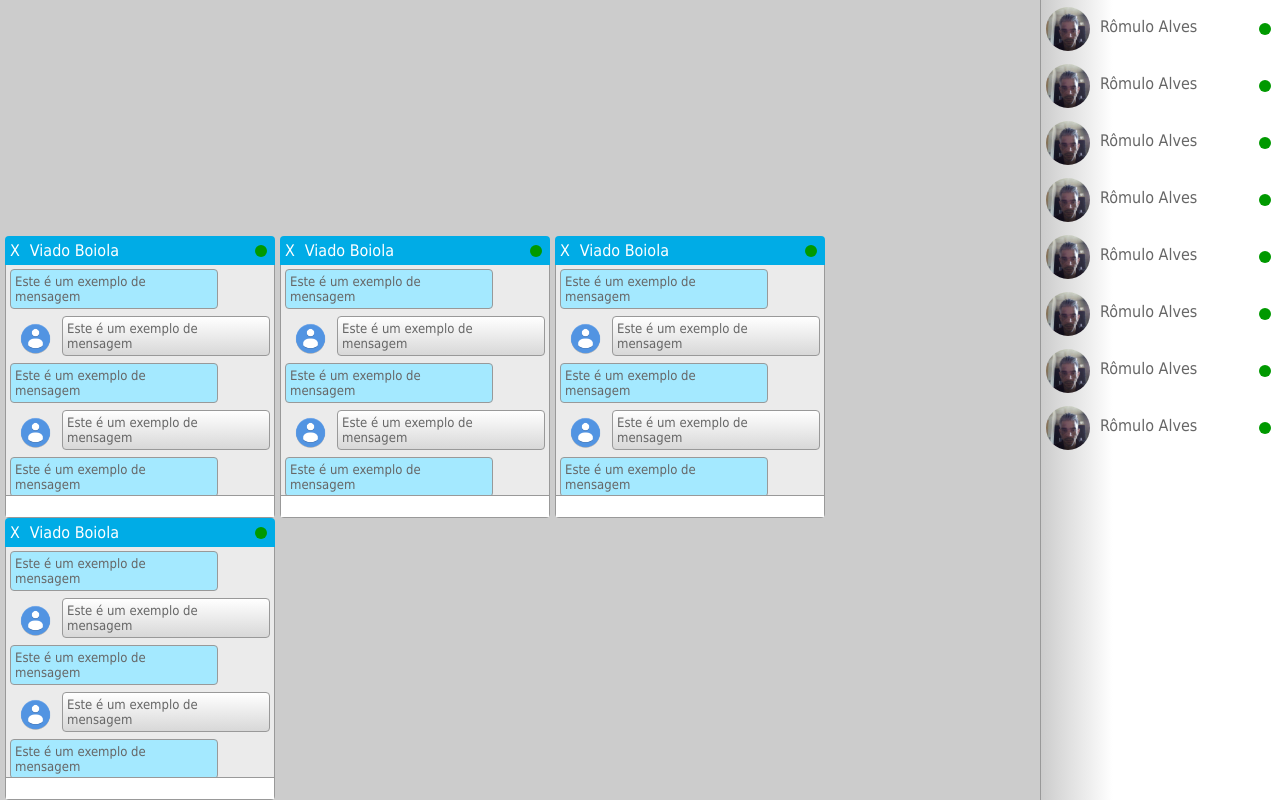
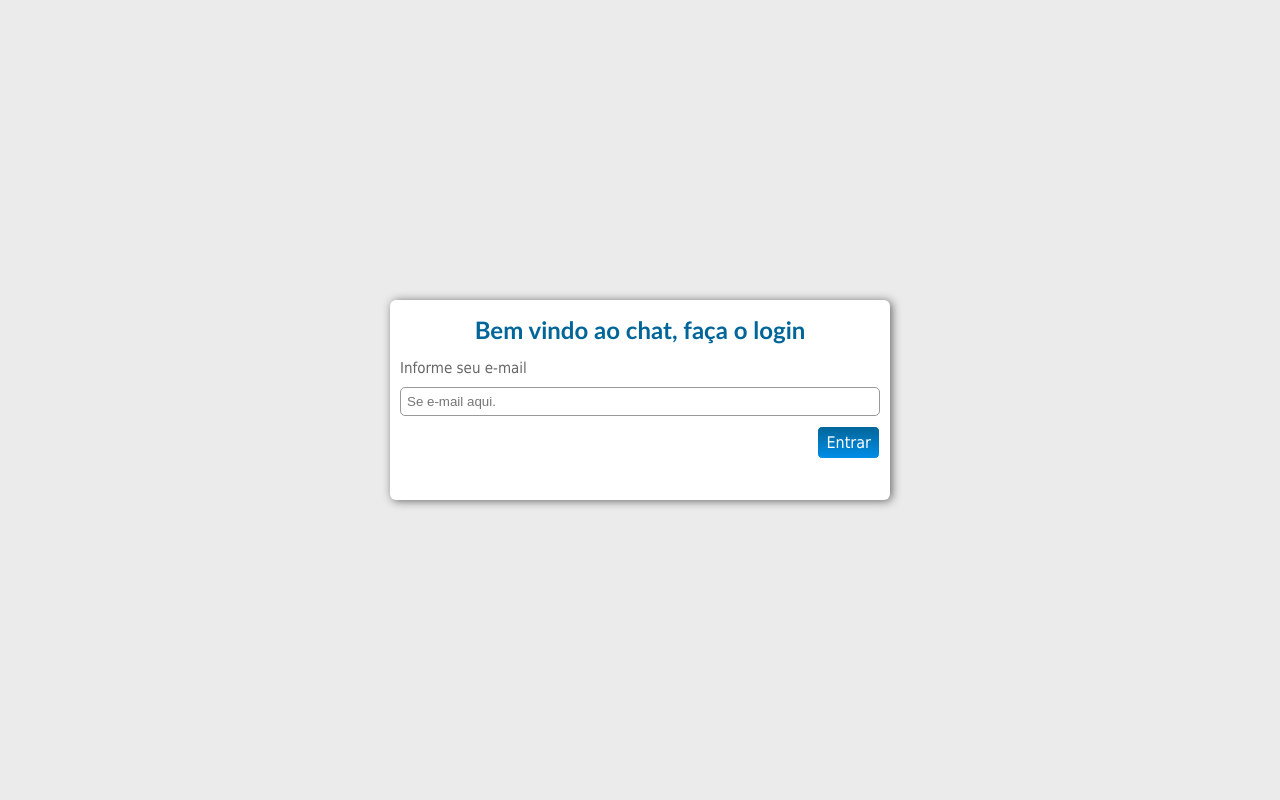
Before and after one commit to romuloalves2705/projetochat, a PHP site: page / in a window 1280 px wide. Run offline with PHP 8.4, Linux system fonts and the light colour scheme.

Commit message:
form login

```diff
--- a/classes/BD.class.php
+++ b/classes/BD.class.php
@@ -4,7 +4,7 @@
 
       public function __construct(){}
 
-      public static function conn() {
+      public static function conn(){
          if(is_null(self::$conn)) {
             self::$conn = new PDO('mysql:host='.HOST.';dbname='.DB.'', ''.USER.'', ''.PASS.'');
          }
--- a/css/style.css
+++ b/css/style.css
@@ -158,6 +158,24 @@ background: #ccc;
    background: #a4e9ff;
 }
 
+.mensagens::-webkit-scrollbar {
+   width: 5px;
+}
+
+.mensagens::-webkit-scrollbar-track {
+   background-color: #666;
+   border-left: 0.5px solid #ebebeb;
+   border-right: 0.5px solid #ebebeb;
+}
+
+.mensagens::-webkit-scrollbar-thumb {
+   background-color: #666;
+}
+
+.mensagens::-webkit-scrollbar-thumb:hover {
+   background-color: #069;
+}
+
 .mensagens ul li .imgSmall {
    position: absolute;
    width: 35px;
@@ -184,90 +202,3 @@ background: #ccc;
    border: 1px solid #999;
    outline: none;
 }
-
-/*.window .header_window {
-   float: left;
-   background: #00ACE6;
-   padding: 5px;
-   width: 270px;
-   position: relative;
-}
-
-.window .header_window .close {
-   text-decoration: none;
-   float: left;
-   color: white;
-   font: 16px Tahoma, arial;
-   padding: 0 10px 0 0;
-}
-
-.window .header_window .name {
-   float: left;
-   font: 16px tahoma, arial;
-   color: white;
-}
-
-.window .body {
-   float: left;
-   width: 100%;
-}
-
-.window .body .mensagens {
-   float: left;
-   width: 100%;
-   background: #ebebeb;
-   border-left: 1px solid #999;
-   border-right: 1px solid #999;
-   height: 230px;
-   overflow-y: auto;
-   overflow-x: hidden;
-   padding: 4px;
-}
-
-.mensagens ul {
-   float: left;
-   width: 100%;
-}
-
-.mensagens ul li {
-   float: rigth;
-   width: 80%;
-   background: linear-gradient(to bottom, #fff, #ccc 130%);
-   border: 1px solid #999;
-   border-radius: 4px;
-   position: relative;
-   padding: 4px;
-   margin-bottom: 7px;
-}
-
-.mensagens ul li .imgSmall {
-   position: absolute;
-   width: 35px;
-   height: 35px;
-   left: -45px;
-}
-
-.mensagens ul li p {
-   font: 13px tahoma, arial;
-   color: #666;
-}
-
-.mensagens ul li .eu {
-   float: left;
-   background: #a4e9ff;
-}
-
-.window .body .send_message {
-   float: left;
-   width: 100%;
-   position: relative;
-}
-
-.window .body .send_message input {
-   float: left;
-   width: 100%;
-   padding: 3px;
-   background: white;
-   border: 1px solid #999;
-   outline: none;
-}*/
--- a/index.php
+++ b/index.php
@@ -1,49 +1,91 @@
 <!DOCTYPE html>
 <html lang="pt-br">
+
 <head>
    <meta charset="UTF-8">
    <meta name="viewport" content="width=device-width, initial-scale=1.0">
    <meta http-equiv="X-UA-Compatible" content="ie=edge">
    <title>Chat Romulo</title>
    <link rel="icon" href="fotos/favicon1">
-   <link rel="stylesheet" href="css/style.css" type="text/css" >
-   <script type="text/javasript" src="js/jquery.js"></script>
+   <style type="text/css">
+      *{
+         margin:0;
+         padding:0;
+         box-sizing: border-box;
+      }
+      body {
+         background: #ebebeb;
+      }
+      .right {
+         float: right;
+         /*margin-right: 44%;*/
+      }
+      .botao{
+         padding: 6px 8px;
+         background: linear-gradient(to bottom, #069, #09f 130%);
+         border:1px solid white;
+         font: 16px tahoma,arial;
+         color: white;
+         border-radius: 5px;
+         text-align: center;
+      }
+      .formulario {
+         position: absolute;
+         top: 50%;
+         left: 50%;
+         width: 500px;
+         height: 200px;
+         background: white;
+         border-radius: 6px;
+         margin-left: -250px;
+         margin-top: -100px;
+         padding: 10px;
+         box-shadow: #666 2px 1px 10px;
+      }
+      h1 {
+         float: left;
+         width: 100%;
+         margin-bottom: 10px;
+         font: 24px "Trebuchet MS", tahoma, arial;
+         font-weight: bold;
+         color: #069;
+         padding: 5px;
+         text-align: center;
+      }
+      .formulario label {
+         float: left;
+         width: 100%;
+      }
+      .formulario label span {
+         float: left;
+         width: 100%;
+         font: 15px Tahoma, arial;
+         color: #666;
+         margin-bottom: 10px;
+      }
+      .formulario label input {
+         float: left;
+         width: 100%;
+         padding: 6px;
+         background: white;
+         border-radius: 5px;
+         border: 1px solid #999;
+         margin-bottom: 10px;
+         outline: none;
+      }
+   </style>
 </head>
 <body>
-   <aside id="users_online">
-      <ul>
-         <?php for($i=1; $i<=8; $i++):?>
-            <li id="5">
-               <div class="imgSmall"><img src="fotos/romulo.jpg" border="0"/></div>
-               <a href="#" id="3:5" class="comecar">Rômulo Alves</a>
-               <span id="5" class="status on"></span>
-            </li>
-         <?php endfor;?>
-      </ul>
-   </aside>
+   <div class="formulario">
+      <h1>Bem vindo ao chat, faça o login</h1>
+      <form action="" method="post" enctype="multipart/form-data">
+         <label >
+            <span>Informe seu e-mail</span>
+            <input type="text" name="email" placeholder="Se e-mail aqui." />
+         </label>
+         <input type="submit" value="Entrar" class="botao right"/>
+      </form>
+   </div>
+</body>
 
-   <aside id="chats">
-      <?php for ($i=1; $i<=4; $i++):?>
-         <div class="window" id="janela_x">
-            <div class="header_window"><a href="#" class="close">X</a> <span class="name">Viado Boiola</span> <span class="status on" id="5"></span></div>
-            <div class="body">
-               <div class="mensagens">
-                  <ul>
-                     <?php for ($n=1; $n<=8; $n++):?>
-                        <li class="eu"><p>Este é um exemplo de mensagem</p></li>
-                        <li class="">
-                           <div class="imgSmall"><img src="fotos/default.jpg" border="0" /></div>
-                           <p>Este é um exemplo de mensagem</p>
-                        </li>
-                     <?php endfor;?>
-                  </ul>
-               </div>
-               <div class="send_message" id="3:5">
-                  <input type="text" name="mensagem" class="msg" id="3:5">
-               </div>
-            </div>
-         </div>
-      <?php endfor;?>
-   </aside>
-</body>
 </html>
```
Also changed, not shown: chat.php (added, +52 -0 lines).
